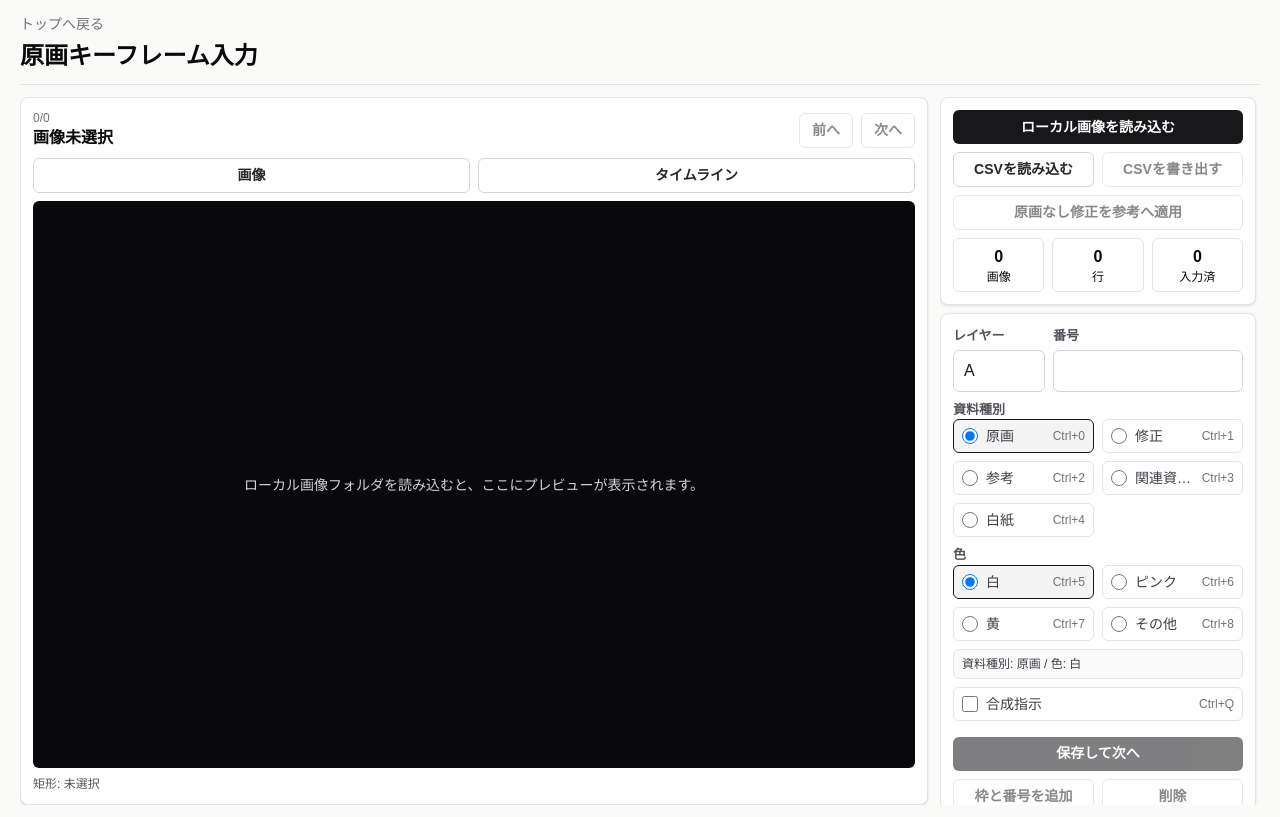
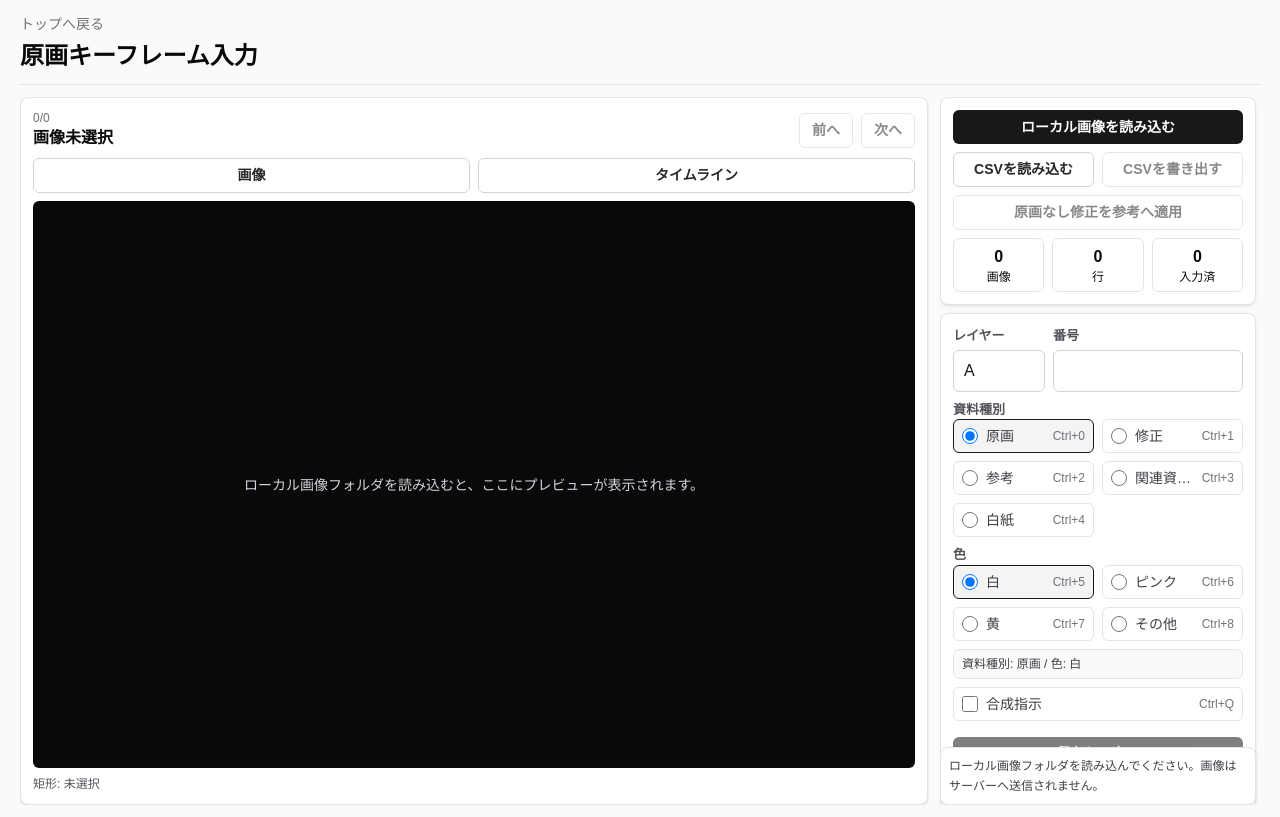
Before and after one commit to mina37010/anime-data-create, a Next.js app: page /apps/keyframe in a window 1280 px wide. Built offline with nearby package versions, Linux system fonts and the light colour scheme.

Commit message:
fix : 原画　右カラム

```diff
--- a/app/apps/keyframe/keyframe-labeler.tsx
+++ b/app/apps/keyframe/keyframe-labeler.tsx
@@ -1427,8 +1427,8 @@ export function KeyframeLabeler() {
         )}
       </section>
 
-      <aside className="flex min-h-0 flex-col gap-2 lg:overflow-y-auto lg:pr-1">
-        <section className="rounded-lg border border-zinc-200 bg-white p-3 shadow-sm">
+      <aside className="flex min-h-0 flex-col gap-2 overflow-y-auto lg:pr-1">
+        <section className="shrink-0 rounded-lg border border-zinc-200 bg-white p-3 shadow-sm">
           <div className="grid gap-2">
             <input
               ref={(node) => {
@@ -1475,7 +1475,7 @@ export function KeyframeLabeler() {
           </div>
         </section>
 
-        <section className="rounded-lg border border-zinc-200 bg-white p-3 shadow-sm">
+        <section className="shrink-0 rounded-lg border border-zinc-200 bg-white p-3 shadow-sm">
           <div className="grid gap-2">
             <div className="grid grid-cols-[92px_minmax(0,1fr)] gap-2">
               <div className="grid gap-1">
@@ -1650,9 +1650,9 @@ export function KeyframeLabeler() {
           </div>
         </section>
 
-        <section className="min-h-0 rounded-lg border border-zinc-200 bg-white p-3 shadow-sm">
+        <section className="shrink-0 rounded-lg border border-zinc-200 bg-white p-3 shadow-sm">
           <h2 className="text-sm font-semibold tracking-normal text-zinc-900">既存行</h2>
-          <div className="mt-2 max-h-36 overflow-auto rounded-md border border-zinc-200 lg:max-h-none">
+          <div className="mt-2 max-h-40 overflow-auto rounded-md border border-zinc-200 lg:max-h-52">
             {currentAnnotations.length > 0 ? (
               currentAnnotations.map((annotation, rowIndex) => (
                 <button
@@ -1680,7 +1680,9 @@ export function KeyframeLabeler() {
           </div>
         </section>
 
-        <p className="rounded-lg border border-zinc-200 bg-white p-2 text-xs leading-5 text-zinc-700 shadow-sm">{status}</p>
+        <p className="sticky bottom-0 z-10 max-h-24 shrink-0 overflow-auto rounded-lg border border-zinc-200 bg-white p-2 text-xs leading-5 text-zinc-700 shadow-sm">
+          {status}
+        </p>
       </aside>
     </div>
   );
```
